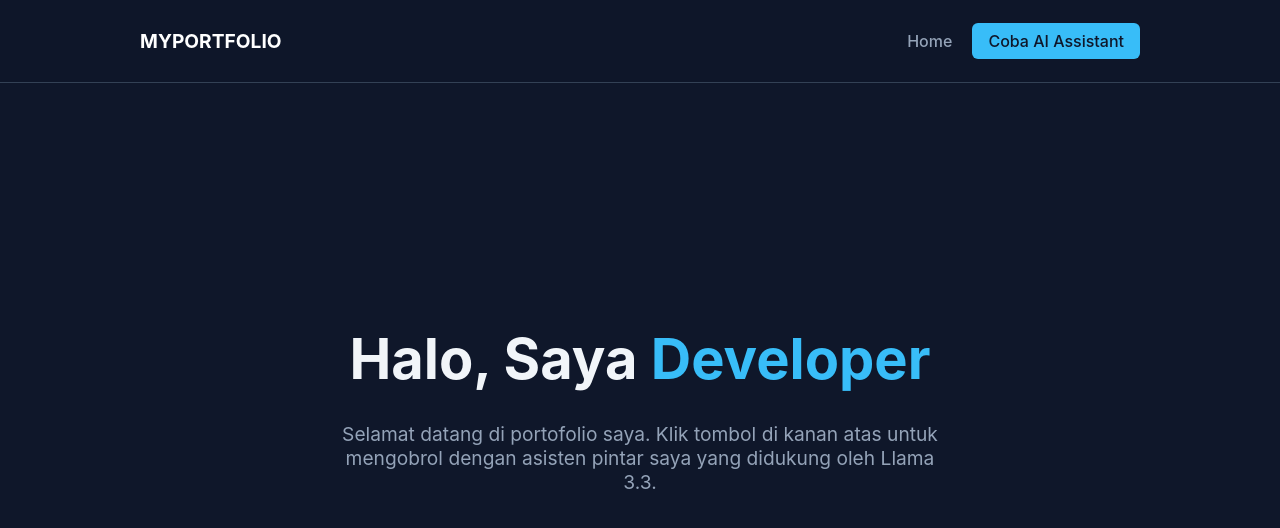
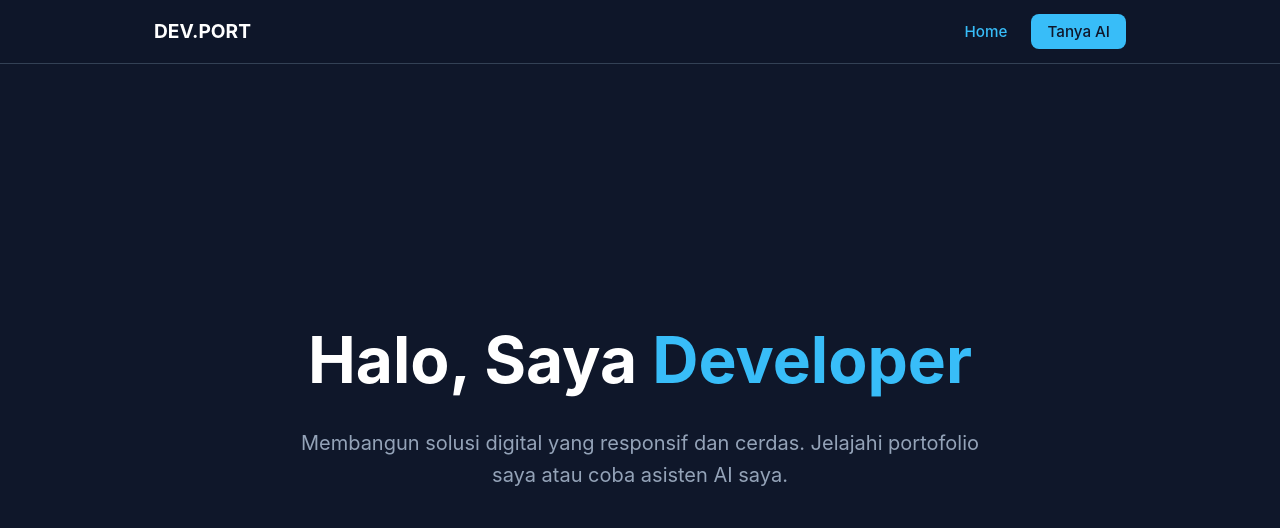
Before and after one commit to Maikelowenz/owenporto, a website: page public/index.html in a window 1280 px wide. Drawn offline with Linux system fonts and the light colour scheme.

Commit message:
Update index.html

```diff
--- a/public/index.html
+++ b/public/index.html
@@ -3,42 +3,43 @@
 <head>
     <meta charset="UTF-8">
     <meta name="viewport" content="width=device-width, initial-scale=1.0">
-    <title>My Portfolio</title>
+    <title>Portofolio Saya</title>
     <style>
         :root { --bg: #0f172a; --primary: #38bdf8; --text: #f1f5f9; --card: #1e293b; }
-        body { font-family: 'Inter', sans-serif; background: var(--bg); color: var(--text); margin: 0; }
+        * { box-sizing: border-box; margin: 0; padding: 0; }
+        body { font-family: 'Inter', sans-serif; background: var(--bg); color: var(--text); line-height: 1.6; }
 
-        /* Navbar */
-        .navbar { position: fixed; top: 0; width: 100%; background: rgba(15, 23, 42, 0.9); backdrop-filter: blur(10px); padding: 15px 0; border-bottom: 1px solid #334155; z-index: 100; }
-        .nav-container { max-width: 1000px; margin: 0 auto; display: flex; justify-content: space-between; align-items: center; padding: 0 20px; }
-        .nav-links { display: flex; gap: 20px; list-style: none; }
-        .nav-links a { text-decoration: none; color: #94a3b8; font-weight: 500; transition: 0.3s; }
-        .nav-links a:hover, .active { color: var(--primary); }
-        .btn-ai { background: var(--primary); color: #0f172a !important; padding: 8px 16px; border-radius: 6px; font-weight: bold; }
+        .navbar { position: fixed; top: 0; width: 100%; background: rgba(15, 23, 42, 0.9); backdrop-filter: blur(10px); padding: 1rem 0; border-bottom: 1px solid #334155; z-index: 1000; }
+        .nav-container { max-width: 1100px; margin: 0 auto; display: flex; justify-content: space-between; align-items: center; padding: 0 5%; }
+        .nav-links { display: flex; gap: 1.5rem; list-style: none; align-items: center; }
+        .nav-links a { text-decoration: none; color: #94a3b8; font-weight: 500; font-size: 0.95rem; }
+        .btn-ai { background: var(--primary); color: #0f172a !important; padding: 0.5rem 1rem; border-radius: 8px; font-weight: bold; transition: 0.3s; }
+        .btn-ai:hover { opacity: 0.8; }
 
-        /* Content */
-        .hero { height: 100vh; display: flex; flex-direction: column; justify-content: center; align-items: center; text-align: center; padding: 0 20px; }
-        h1 { font-size: 3.5rem; margin-bottom: 10px; }
+        .hero { min-height: 100vh; display: flex; flex-direction: column; justify-content: center; align-items: center; text-align: center; padding: 0 10%; }
+        h1 { font-size: clamp(2.5rem, 10vw, 4rem); margin-bottom: 1rem; color: white; }
         h1 span { color: var(--primary); }
-        p { color: #94a3b8; font-size: 1.2rem; max-width: 600px; }
+        p { color: #94a3b8; font-size: clamp(1rem, 4vw, 1.25rem); max-width: 700px; }
+
+        @media (max-width: 640px) {
+            .nav-container { flex-direction: column; gap: 10px; }
+            .nav-links { font-size: 0.85rem; }
+        }
     </style>
 </head>
 <body>
-
     <nav class="navbar">
         <div class="nav-container">
-        <a href="index.html" style="font-weight:bold; color:white; text-decoration:none; font-size:1.2rem;">MY<span>PORTFOLIO</span></a>
+            <a href="index.html" style="color:white; text-decoration:none; font-weight:bold; font-size:1.2rem;">DEV<span>.PORT</span></a>
             <ul class="nav-links">
-            <li><a href="index.html" class="active">Home</a></li>
-            <li><a href="ai.html" class="btn-ai">Coba AI Assistant</a></li>
+                <li><a href="index.html" style="color:var(--primary)">Home</a></li>
+                <li><a href="ai.html" class="btn-ai">Tanya AI</a></li>
             </ul>
         </div>
     </nav>
-
     <div class="hero">
         <h1>Halo, Saya <span>Developer</span></h1>
-    <p>Selamat datang di portofolio saya. Klik tombol di kanan atas untuk mengobrol dengan asisten pintar saya yang didukung oleh Llama 3.3.</p>
+        <p>Membangun solusi digital yang responsif dan cerdas. Jelajahi portofolio saya atau coba asisten AI saya.</p>
     </div>
-
 </body>
 </html>
```
Lines whose indentation alone changed are shown as unchanged.
